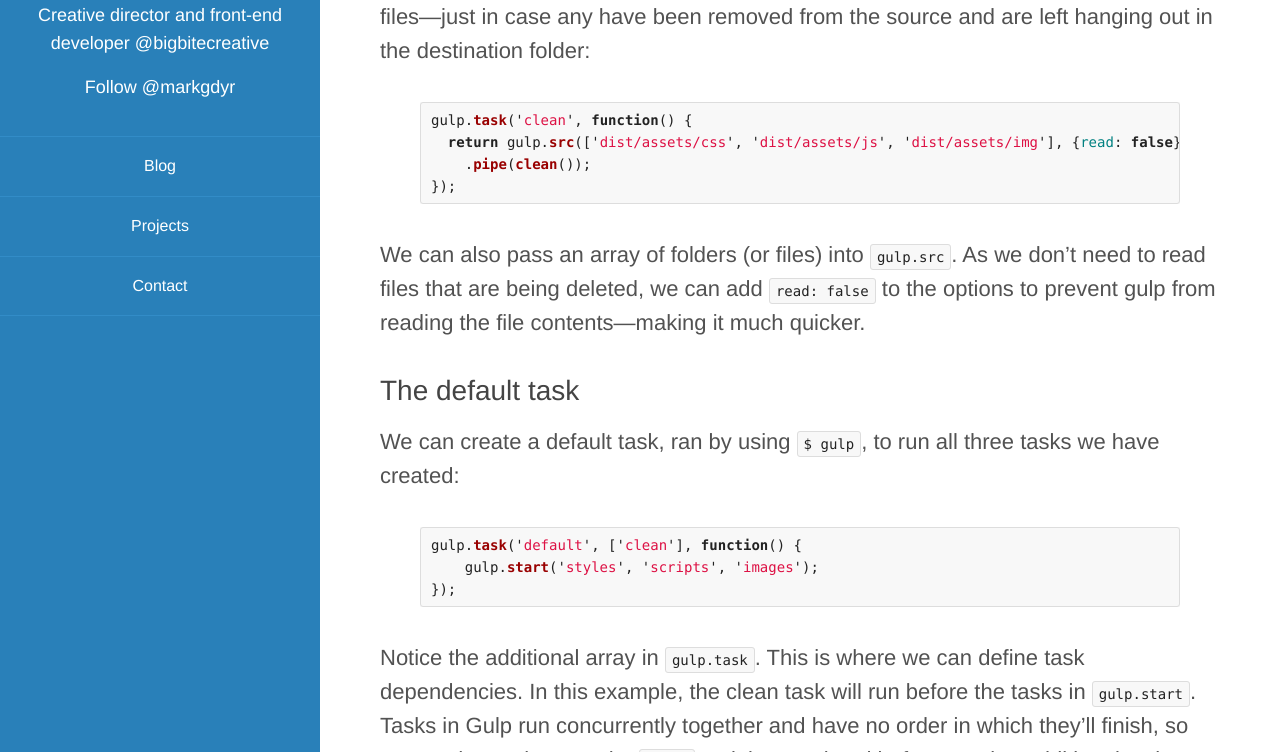
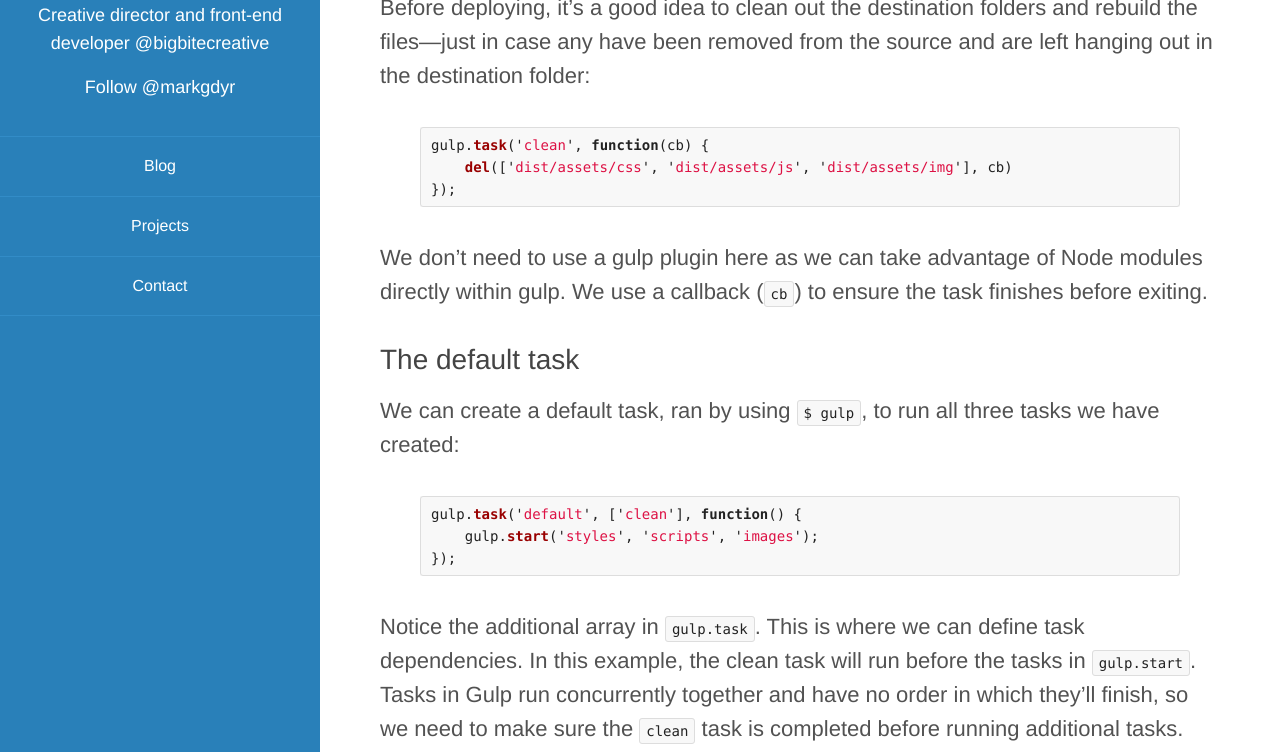
Before and after one commit to markgoodyear/markgoodyear.github.io, a Jekyll site: the page built from _posts/2014-01-19-getting-started-with-gulp.md, in a window 1280 px wide and 900 px high, scrolled down 6958 px, cut to the strip 148-900 px from the top of the window. Built offline with Jekyll 4.4.1, drawn with Linux system fonts in a browser that asks for light colours; comment, search, counter and statistics services are not loaded; some of the changed text lies outside the part shown.

Commit message:
gulp post update

```diff
--- a/_posts/2014-01-19-getting-started-with-gulp.md
+++ b/_posts/2014-01-19-getting-started-with-gulp.md
@@ -9,7 +9,8 @@ date: 2014-01-19
 <div class="callout  callout--info  callout--small">
   <ul class="list-bare">
     <li><em>Updated Jan 28th, 2014 to reflect the advancement of gulp</em></li>
-    <li><em>Updated Apr 21st, 2014 to utilise updated gulp-livereload</em></li>
+    <li><em>Updated Apr 21st, 2014 to utilise updated `gulp-livereload`</em></li>
+    <li><em>Updated Aug 11th, 2014 Using `del` instead of `gulp-clean`, updated `gulp-livereload`</em></li>
   </ul>
 </div>
 
@@ -97,10 +98,9 @@ We are going to install some plugins to achieve the following tasks:
 - Uglify *([gulp-uglify](https://github.com/terinjokes/gulp-uglify))*
 - Compress images *([gulp-imagemin](https://github.com/sindresorhus/gulp-imagemin))*
 - LiveReload *([gulp-livereload](https://github.com/vohof/gulp-livereload))*
-- Clean files for a clean build *([gulp-clean](https://github.com/peter-vilja/gulp-clean))*
 - Caching of images so only changed images are compressed *([gulp-cache](https://github.com/jgable/gulp-cache/))*
 - Notify of changes *([gulp-notify](https://github.com/mikaelbr/gulp-notify))*
-
+- Clean files for a clean build *([del](https://www.npmjs.org/package/del))*
 
 To install these plugins, run the following command:
 
@@ -124,11 +124,11 @@ var gulp = require('gulp'),
     uglify = require('gulp-uglify'),
     imagemin = require('gulp-imagemin'),
     rename = require('gulp-rename'),
-    clean = require('gulp-clean'),
     concat = require('gulp-concat'),
     notify = require('gulp-notify'),
     cache = require('gulp-cache'),
-    livereload = require('gulp-livereload');
+    livereload = require('gulp-livereload'),
+    del = require('del');
 {% endhighlight %}
 
 Phew! That seems a lot more work than Grunt, right? Gulp plugins are slightly different from Grunt plugins—they are designed to do one thing and one thing well. An example; Grunt's `imagemin` uses caching to avoid re-compressing images that are already compressed.  With gulp, this would be done with a cache plugin, which can also be used to cache other things too. This adds an extra layer of flexibility to the build process. Pretty cool huh?
@@ -242,13 +242,12 @@ Now only new or changed images will be compressed. *Neat!*
 Before deploying, it's a good idea to clean out the destination folders and rebuild the files—just in case any have been removed from the source and are left hanging out in the destination folder:
 
 {% highlight js  %}
-gulp.task('clean', function() {
-  return gulp.src(['dist/assets/css', 'dist/assets/js', 'dist/assets/img'], {read: false})
-    .pipe(clean());
+gulp.task('clean', function(cb) {
+    del(['dist/assets/css', 'dist/assets/js', 'dist/assets/img'], cb)
 });
 {% endhighlight %}
 
-We can also pass an array of folders (or files) into `gulp.src`. As we don't need to read files that are being deleted, we can add `read: false` to the options to prevent gulp from reading the file contents—making it much quicker.
+We don't need to use a gulp plugin here as we can take advantage of Node modules directly within gulp. We use a callback (`cb`) to ensure the task finishes before exiting.
 
 
 ### The default task
@@ -294,12 +293,10 @@ Gulp can also take care of automatically refreshing the page on file change. We'
 gulp.task('watch', function() {
 
   // Create LiveReload server
-  var server = livereload();
+  livereload.listen();
 
   // Watch any files in dist/, reload on change
-  gulp.watch(['dist/**']).on('change', function(file) {
-    server.changed(file.path);
-  });
+  gulp.watch(['dist/**']).on('change', livereload.changed);
 
 });
 {% endhighlight %}
```
